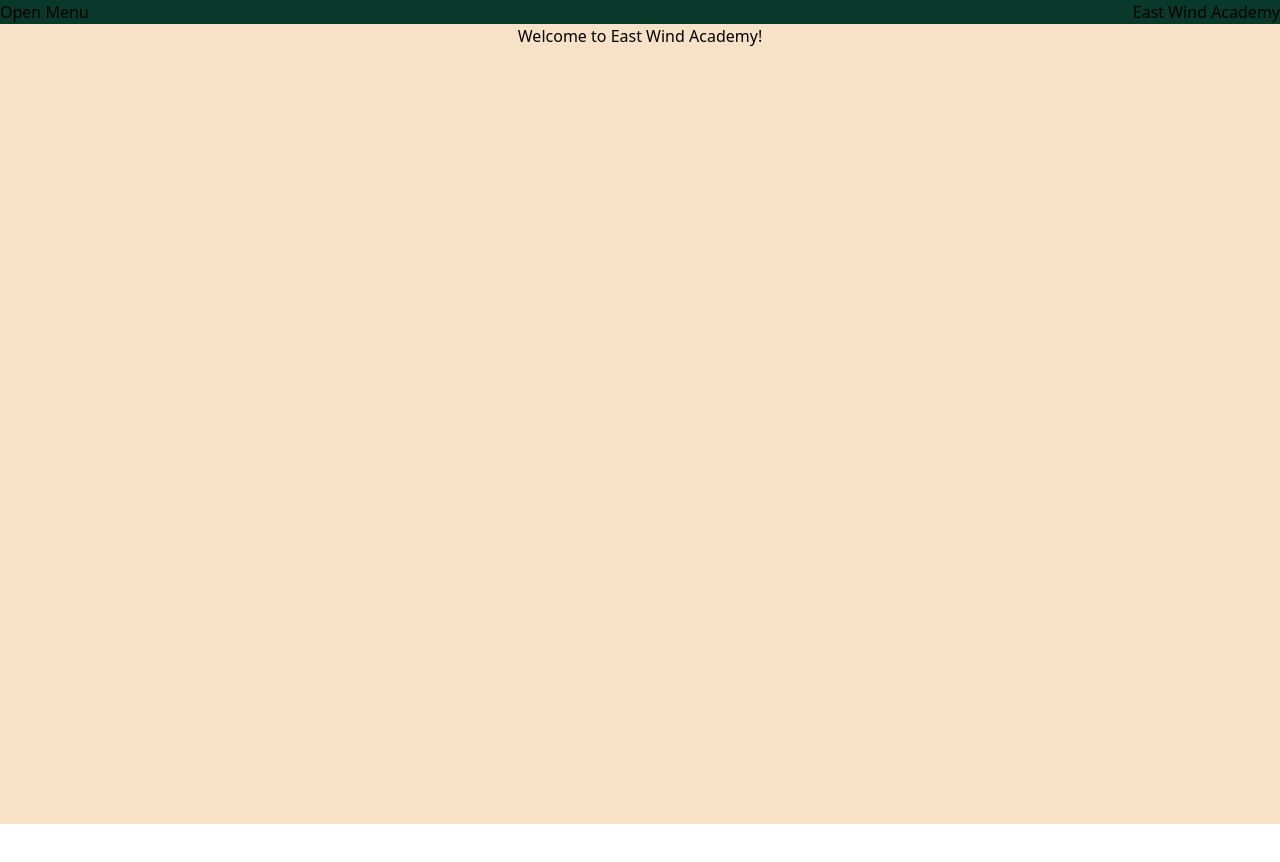
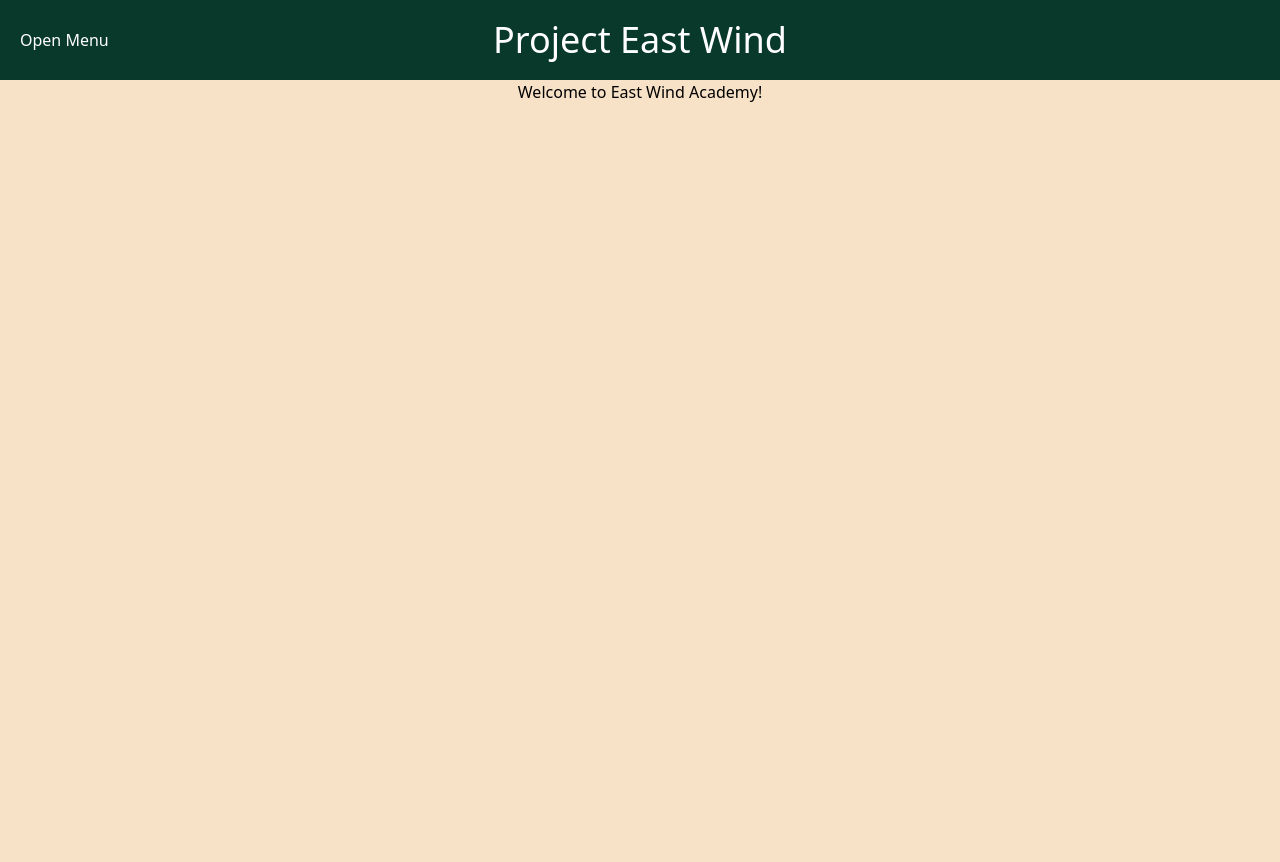
Before and after one commit to kiw1meister/eastwind, a Svelte app in the folder frontend/: page / in a window 1280 px wide. Shown: the top 862 px of the page. Before the commit the page ends 824 px from the top, so only its background shows below. Built offline with nearby package versions, Linux system fonts and the light colour scheme.

Commit message:
feat: basic styling with sidebar

```diff
--- a/frontend/src/App.svelte
+++ b/frontend/src/App.svelte
@@ -7,12 +7,11 @@
 
 </script>
 
-<div class="flex bg-forestgreen text-white justify-between">
-  <button onclick={()=> active = !active}>
-    {active? 'Close' : 'Open'} Menu
+<div class="flex items-center justify-center h-20 bg-forestgreen text-white">
+  <button class="absolute top-15 left-5" onclick={active = !active}>
+    {active ? 'Close' : 'Open'} Menu
   </button>
-
-  <h1>East Wind Academy</h1>
+  <h1 class="text-center text-4xl">Project East Wind</h1>
 </div>
 
 <Sidebar
--- a/frontend/src/component/Sidebar.svelte
+++ b/frontend/src/component/Sidebar.svelte
@@ -3,9 +3,22 @@
 </script>
 
 <aside
-	class="absolute transition-all duration-500 h-screen w-[300px] p-5 border border-gray-300 bg-gray-200"
+	class="absolute bg-green transition-all duration-500 h-screen w-[300px] p-5"
 	class:left-0={active}
 	class:left-[-500px]={!active}
 >
-	I'm a sidebar
+	<div>
+		Basics
+	</div>
+	<div>
+		Strategy
+	</div>
+	<div>
+		Quizzes
+	</div>
+	<div>
+
+	</div>
+
+
 </aside>
--- a/frontend/tailwind.config.js
+++ b/frontend/tailwind.config.js
@@ -10,7 +10,8 @@ export default {
       'forestgreen' : '#08392b',
       'tealgreen' : '#578e87',
       'cream' :  '#f7e2c7',
-      'green' : '#29660c'
+      'green' : '#29660c',
+      'white' : '#FFFFFF'
     }
   },
   plugins: [],
```
